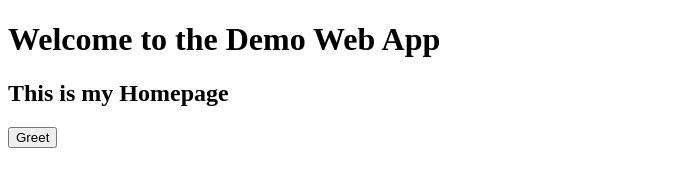
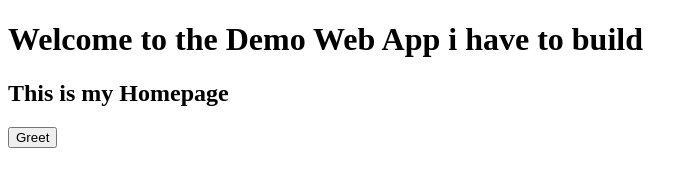
Before and after one commit to Nayeem028/Web_App, a website: page public/index.html in a window 1280 px wide. Shown: the whole page, without its empty margins (0-698 px from the left). Drawn offline with Linux system fonts and the light colour scheme.

Commit message:
second commit

```diff
--- a/public/index.html
+++ b/public/index.html
@@ -5,9 +5,10 @@
   <title>Demo Web App</title>
 </head>
 <body>
-  <h1>Welcome to the Demo Web App</h1>
+  <h1>Welcome to the Demo Web App i have to build</h1>
 
   <h2>This is my Homepage</h2>
+
   <button id="greetBtn">Greet</button>
   <p id="greetMsg"></p>
   <script>
```
